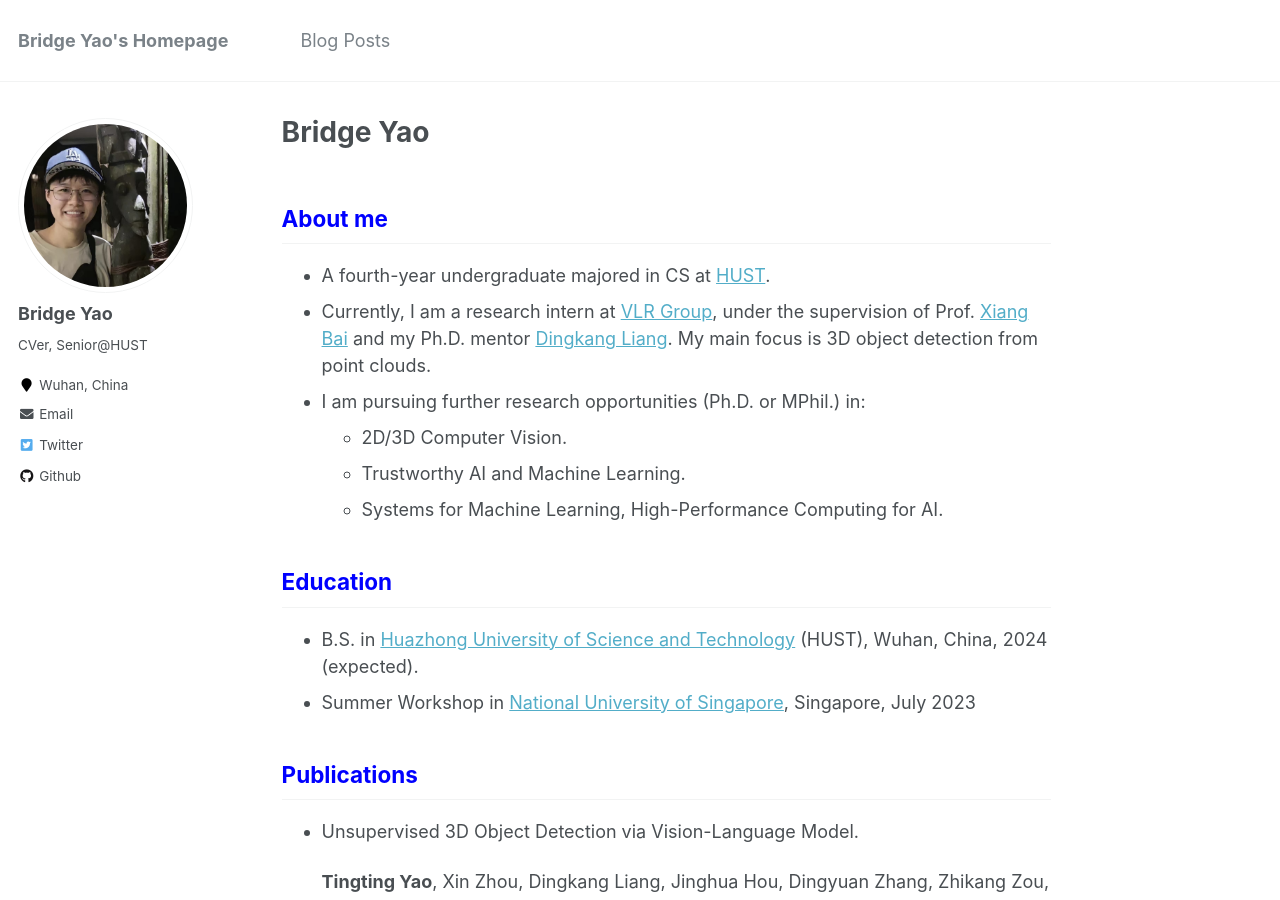
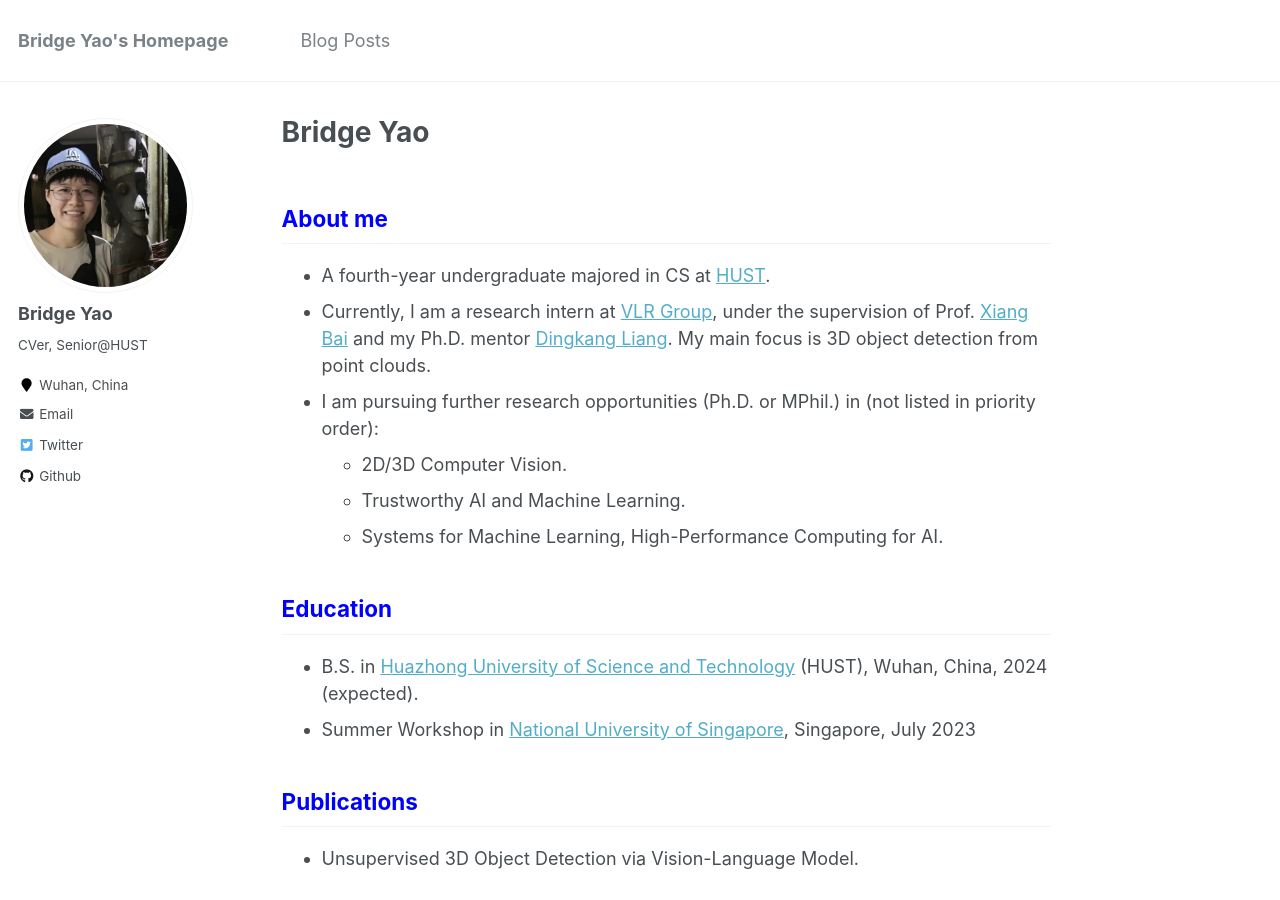
Before and after one commit to iBridgeYao/iBridgeYao.github.io, a Jekyll site: the page built from _pages/about.md, in a window 1280 px wide and 900 px high. Built offline with Jekyll 4.4.1, drawn with Linux system fonts in a browser that asks for light colours.

Commit message:
add order clarify

```diff
--- a/_pages/about.md
+++ b/_pages/about.md
@@ -16,7 +16,7 @@ redirect_from:
 
 - A fourth-year undergraduate majored in CS at [HUST](http://english.hust.edu.cn/).
 - Currently, I am a research intern at [VLR Group](https://vlrlab.net/), under the supervision of Prof. [Xiang Bai](https://scholar.google.com/citations?user=UeltiQ4AAAAJ&hl=zh-CN&oi=ao) and my Ph.D. mentor [Dingkang Liang](https://dk-liang.github.io/). My main focus is 3D object detection from point clouds.
-- I am pursuing further research opportunities (Ph.D. or MPhil.) in:
+- I am pursuing further research opportunities (Ph.D. or MPhil.) in (not listed in priority order):
   - 2D/3D Computer Vision.
   - Trustworthy AI and Machine Learning.
   - Systems for Machine Learning, High-Performance Computing for AI.
```
